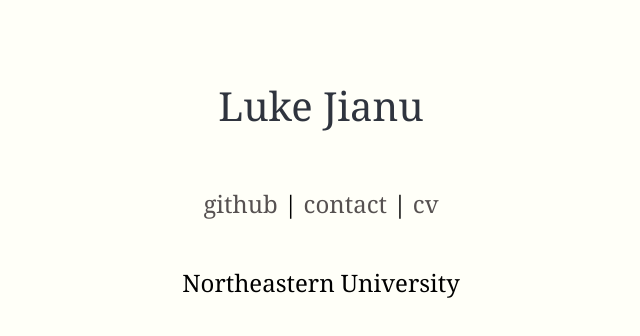
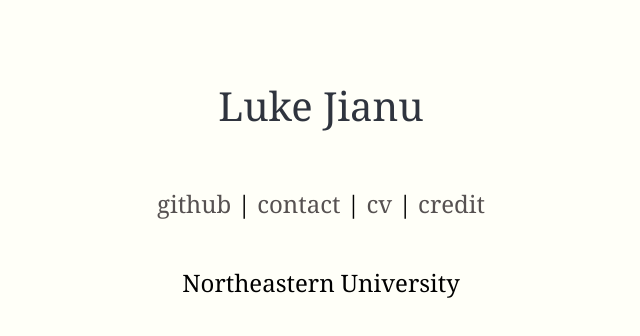
Before and after one commit to lukejianu/personal-website, a React (Create React App) app: page / in a window 1280 px wide. Shown: the top 336 px of the page, without its empty margins (319-959 px from the left). Built offline with nearby package versions, Linux system fonts and the light colour scheme.

Commit message:
added credit

```diff
--- a/src/App.js
+++ b/src/App.js
@@ -15,6 +15,7 @@
             <a href="https://github.com/lukejianu" target="_blank" rel="noopener noreferrer">github</a>
             &nbsp;| <a href="mailto:jianuluke@gmail.com">contact</a>
             &nbsp;| <a href="LJ_Resume.pdf" target="_blank" rel="noopener noreferrer">cv</a>
+            &nbsp;| <a href="https://nikhilsardana.github.io/" target="_blank" rel="noopener noreferrer">credit</a>
           </h2>
           <h2>Northeastern University</h2>
         </body>
```
